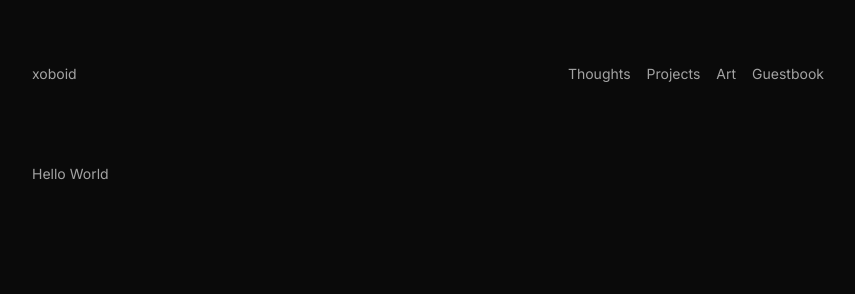
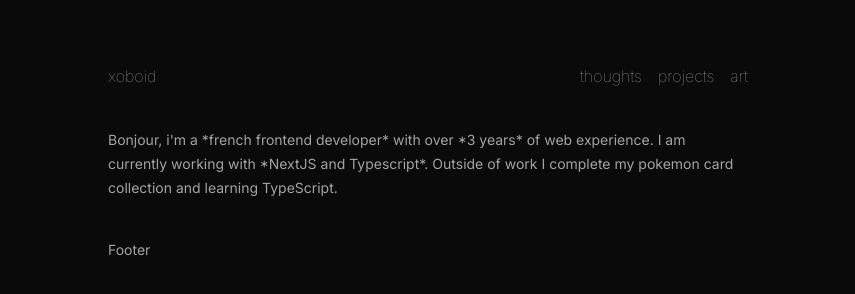
Before and after one commit to x0bd/void, an Astro site: page / in a window 1280 px wide. Shown: the whole page, without its empty margins (212-1067 px from the left). Built offline with nearby package versions, Linux system fonts and the light colour scheme; Astro itself is replaced by a stand-in of ours.

Commit message:
style settings

```diff
--- a/astro.config.mjs
+++ b/astro.config.mjs
@@ -1,8 +1,17 @@
-import { defineConfig } from 'astro/config';
-
+import { defineConfig } from "astro/config";
 import tailwind from "@astrojs/tailwind";
+import sitemap from "@astrojs/sitemap";
+import { SITE_URL } from "./src/data/config";
 
 // https://astro.build/config
 export default defineConfig({
-  integrations: [tailwind()]
+	integrations: [tailwind(), sitemap()],
+	site: SITE_URL,
+	markdown: {
+		syntaxHighlight: "shiki",
+		shikiConfig: {
+			theme: "rose-pine",
+			wrap: false,
+		},
+	},
 });
--- a/package.json
+++ b/package.json
@@ -19,5 +19,10 @@
     "marked": "^11.1.1",
     "prettier-plugin-tailwindcss": "^0.5.11",
     "tailwindcss": "^3.4.1"
+  },
+  "devDependencies": {
+    "eslint": "^8.56.0",
+    "eslint-plugin-astro": "^0.31.3",
+    "prettier": "^3.2.4"
   }
 }
--- a/src/components/Header.astro
+++ b/src/components/Header.astro
@@ -5,7 +5,7 @@ import presentation from '../data/presentation'
 const pathname = removeTrailingSlash(Astro.url.pathname);
 ---
 
-<header class="z-40 flex w-full flex-col gap-2 md:flex-row md:justify-between">
+<header class="z-40 text-base font-thin flex w-full flex-col gap-2 md:flex-row md:justify-between">
   <a href={`mailto:${presentation.mail}`} class="hover:text-neutral-100"
     >xoboid</a
   >
@@ -17,18 +17,19 @@ const pathname = removeTrailingSlash(Astro.url.pathname);
           href="/"
           class:list={{
             ["hover:text-neutral-100"]: true,
-            ["text-neutral-100"]: pathname === "blog",
-          }}>Thoughts</a
+            ["text-neutral-100"]: pathname === "/blog",
+          }}>thoughts</a
         >
       </li>
       <li></li>
+
       <li>
         <a
           href="/posts"
           class:list={{
             ["hover:text-neutral-100"]: true,
             ["text-neutral-100"]: pathname === "/projects",
-          }}>Projects</a
+          }}>projects</a
         >
       </li>
       <li></li>
@@ -38,17 +39,7 @@ const pathname = removeTrailingSlash(Astro.url.pathname);
           class:list={{
             ["hover:text-neutral-100"]: true,
             ["text-neutral-100"]: pathname === "/art",
-          }}>Art</a
-        >
-      </li>
-      <li></li>
-      <li>
-        <a
-          href="/posts"
-          class:list={{
-            ["hover:text-neutral-100"]: true,
-            ["text-neutral-100"]: pathname === "/chat",
-          }}>Guestbook</a
+          }}>art</a
         >
       </li>
     </ul>
--- a/src/components/seo/SEOTags.astro
+++ b/src/components/seo/SEOTags.astro
@@ -21,6 +21,10 @@ const openGraph = {
   description: og?.description || DEFAULT_DESCRIPTION_PAGE,
 };
 ---
+
+
+
+
 
 <head>
   <SEO
--- a/src/layouts/Layout.astro
+++ b/src/layouts/Layout.astro
@@ -19,9 +19,10 @@ const headTags = Astro.props;
   <SEOTags {...headTags} />
 
   <body
-    class="mx-auto flex min-h-screen max-w-[872px] flex-col gap-9 bg-neutral-950 px-10 py-8 text-sm text-neutral-400 md:gap-20 md:py-16"
+    class="mx-auto flex min-h-screen max-w-[720px] flex-col gap-4 bg-neutral-950 px-10 py-4 text-sm text-neutral-400 md:gap-10 md:py-16"
   >
     <Header />
+
     <!-- <BlurCircle position="top" color={theme.colors.blur.top} />
     <BlurCircle position="bottom" color={theme.colors.blur.bottom} /> -->
     <slot />
@@ -30,5 +31,6 @@ const headTags = Astro.props;
         font-family: "inter";
       }
     </style>
+     <h1>Footer</h1>
   </body>
 </html>
--- a/src/pages/index.astro
+++ b/src/pages/index.astro
@@ -1,5 +1,17 @@
 ---
 import Layout from "../layouts/Layout.astro";
+import presentation from "../data/presentation";
 ---
 
-<Layout><h1>Hello World</h1></Layout>
+<Layout>
+    <main class="flex flex-col gap-10">
+        <article class="flex flex-col gap-2 md:flex-row-reverse md:justify-end md:gap-12">
+            <div class="flex flex-col gap-8">
+            <h2 class="w-full leading-6">
+                {presentation.description}
+            </h2>
+            </div>
+
+        </article>
+    </main>
+</Layout>
```
Also changed, not shown: .eslintrc.js (added), .prettier.config.cjs (added), pnpm-lock.yaml.
